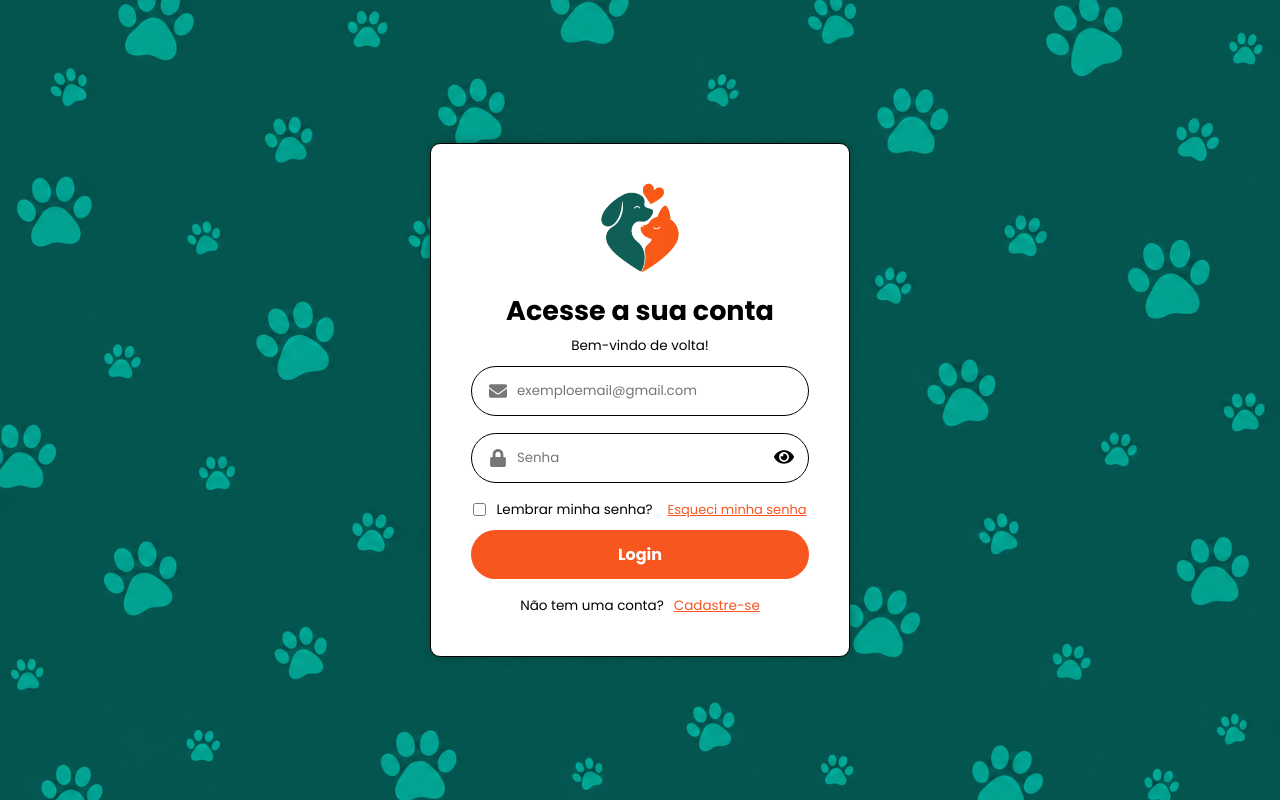
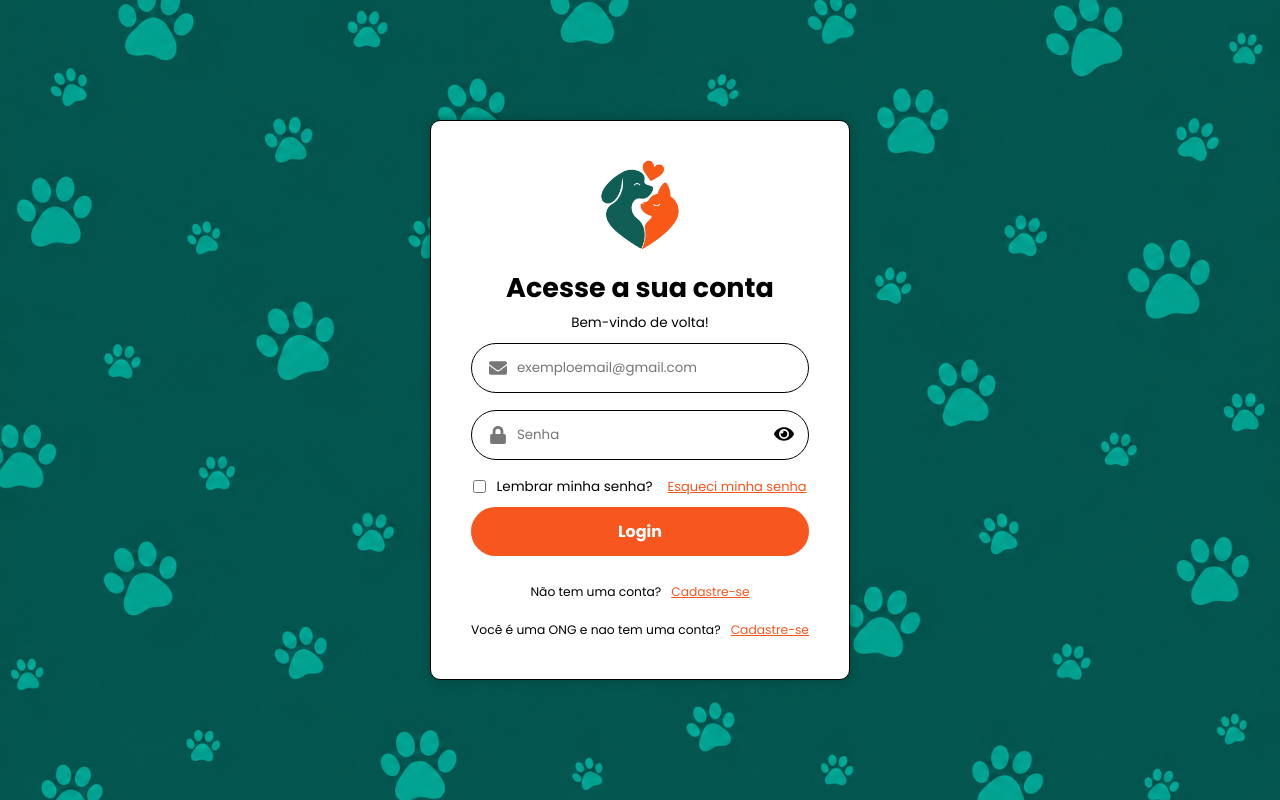
Before and after one commit to Eder-Rafael-Avila/pet-vibe, a React (Vite) app in the folder frontend/: page /Login in a window 1280 px wide. Built offline with nearby package versions, Linux system fonts and the light colour scheme; a web font is replaced by a local one.

Commit message:
cadastroOng

```diff
--- a/frontend/src/components/cadastro-ong/index.jsx
+++ b/frontend/src/components/cadastro-ong/index.jsx
@@ -175,7 +175,9 @@ export default function CadastroOng(){
                                         marginLeft: ".5rem"
                                     }}
                                 >Entrar</NavLink>
+
                             </p>
+
                                 <div className="aceite-termos">
 
         <input type="checkbox" required />
--- a/frontend/src/components/login/index.jsx
+++ b/frontend/src/components/login/index.jsx
@@ -117,12 +117,18 @@ export default function Login({
                     <button type="submit" className="Login">
                         Login
                     </button>
-
 <div className="Cadastrar">
     <p>
         Não tem uma conta?
         <NavLink to="/Cadastro" className="cadastro-link">
-                                <span>Cadastre-se</span>
+            Cadastre-se
+        </NavLink>
+    </p>
+
+    <p>
+        Você é uma ONG e nao tem uma conta?
+        <NavLink to="/CadastroOng" className="cadastro-link">
+            Cadastre-se
         </NavLink>
     </p>
 </div>
--- a/frontend/src/components/login/index.scss
+++ b/frontend/src/components/login/index.scss
@@ -113,16 +113,24 @@
             font-size: 13px;
         }
 
-        .Cadastrar {
-            justify-content: center;
-            display: flex;
+         .Cadastrar {
+        display: flex;
+        flex-direction: column;
+        gap: 10px;
+        margin-top: 10px;
 
-            .cadastro-link {
-                color: (var(--corLaranjaContraste));
-            }
+        p {
+        display: flex;
+        align-items: center;
+        gap: 10px;
+        margin: 0;
+        font-size: 12.3px;
         }
-        .Cadastrar p {
-            gap: 10px;
+
+        .cadastro-link {
+        color: var(--corLaranjaContraste);
+        text-decoration: underline;
+        }
         }
 
         .input input::placeholder {
```
Also changed, not shown: 1 other file (tests, documents, lock files or other folders). Lines whose indentation alone changed are shown as unchanged.
